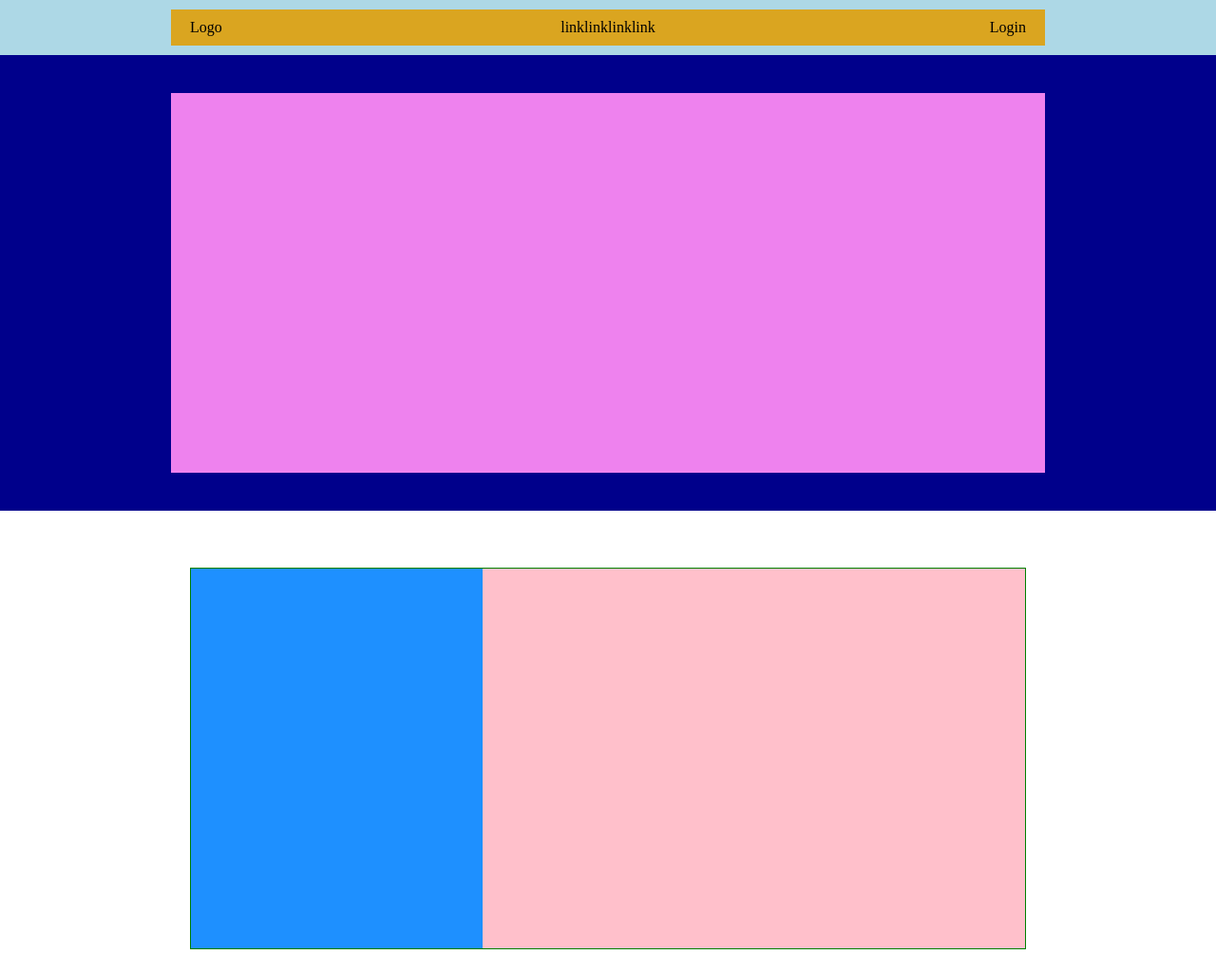
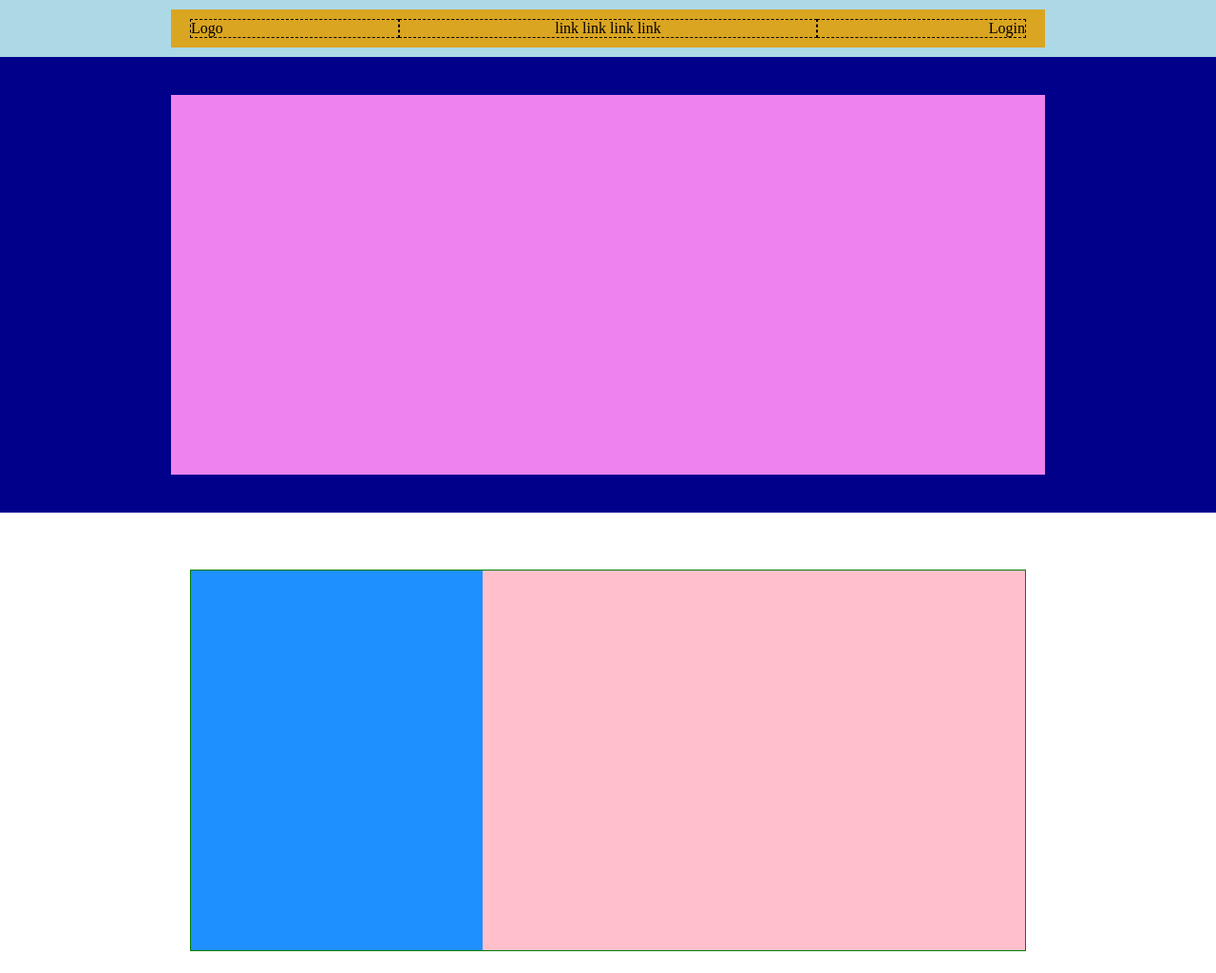
Before and after one commit to GabrieleCuccarini/htmlcss-discord, a plain HTML site: page index.html in a window 1280 px wide. Shown: the top 1025 px of the page at 95% size. Drawn offline with Linux system fonts and the light colour scheme.

Commit message:
Definitive fix on navbar (hope)

```diff
--- a/style.css
+++ b/style.css
@@ -9,10 +9,12 @@ a {
     color: black;
 }
 
-ul {
+.head-big > ul {
     list-style: none;
-    display: inline-flex;
-    text-align:center;
+}
+
+li {
+    display: inline-block;
 }
 
 .nav>section {
@@ -21,7 +23,6 @@ ul {
 
 section {
     padding: 40px 0;
-    /*border: 2px solid red;*/
 }
 
 /*SETUP NAVBAR*/
@@ -29,13 +30,12 @@ section {
     background-color: rgb(173, 216, 230);
 }
 
-.container-head {
+section > .container-head {
     width: 920px;
     margin: 0 auto;
     padding: 10px 20px;
     background-color: rgb(218, 165, 32);
     display: flex;
-    justify-content: space-between;
 }
 
 .container {
@@ -51,6 +51,11 @@ section {
 
 .head-small {
     flex-basis: 25%;
+}
+
+.head-big,
+.head-small {
+    border: 1px dashed black;
 }
 
 .end {
```
Also changed, not shown: index.html (+0 -2 lines).
